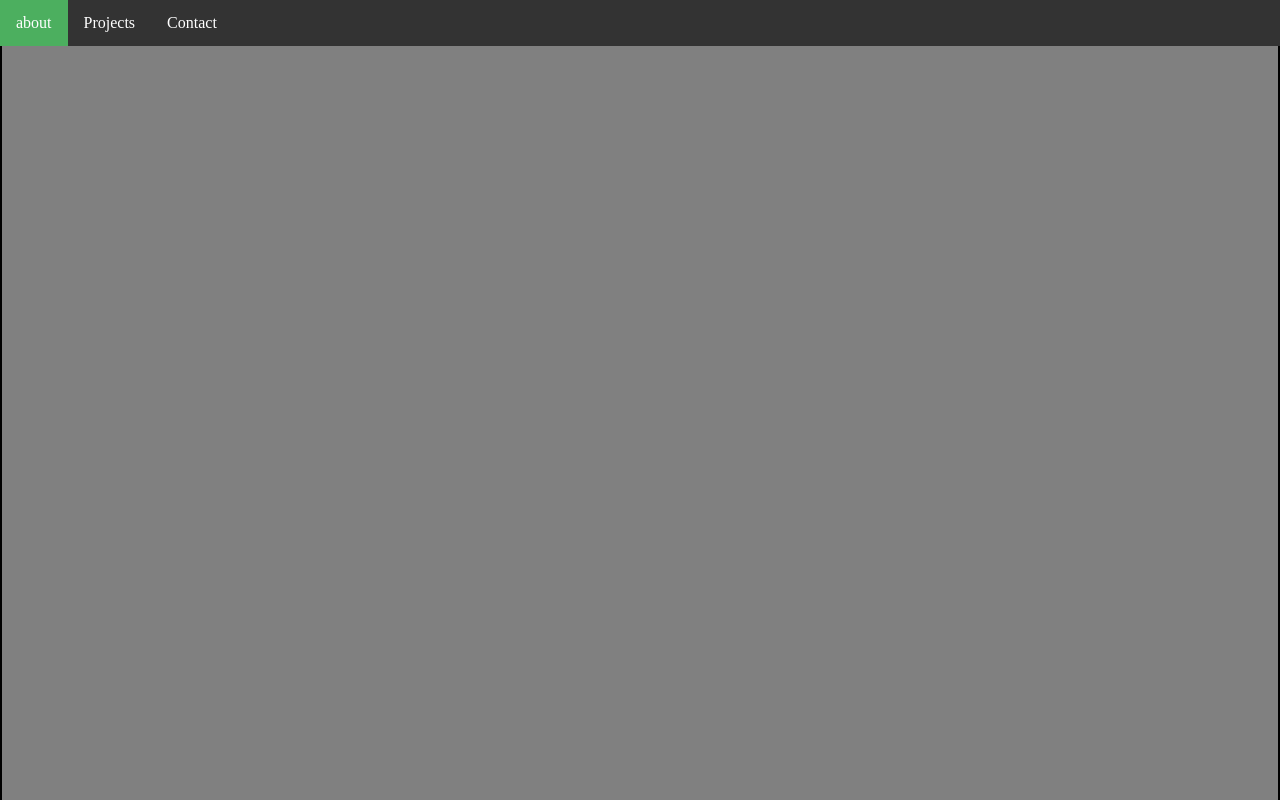
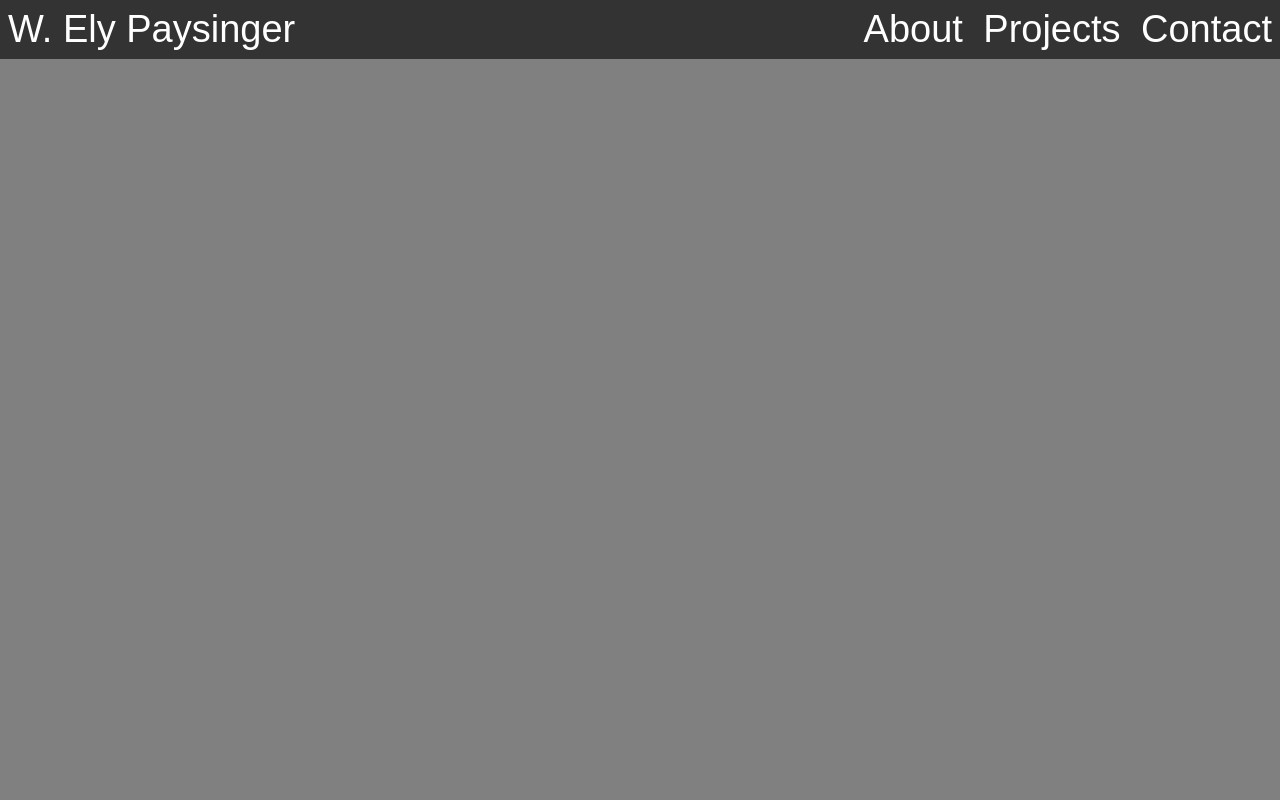
Before and after one commit to W-Ely/portfolio, a plain HTML site: page index.html in a window 1280 px wide. Shown: the top 800 px of the page. Drawn offline with nearby package versions, Linux system fonts and the light colour scheme.

Commit message:
header and nav bar built

```diff
--- a/index.html
+++ b/index.html
@@ -3,19 +3,25 @@
   <head>
     <meta charset="utf-8" name="viewport" content="width=device-width, initial-scale=1" >
     <title></title>
+    <link rel="stylesheet" href="vendor/styles/normalize.css">
     <link rel="stylesheet" href="style.css">
+    <link rel="stylesheet" href="https://cdnjs.cloudflare.com/ajax/libs/font-awesome/4.7.0/css/font-awesome.min.css">
     <script type="text/javascript" src="https://cdnjs.cloudflare.com/ajax/libs/jquery/3.1.1/jquery.min.js">
     </script>
   </head>
   <body>
     <header>
-      <ul>
-        <li><a class="active" href="#About">about</a></li>
-        <li><a href="#projects">Projects</a></li>
-        <li><a href="#contact">Contact</a></li>
-      </ul>
+      <div class="header-name">W. Ely Paysinger</div>
+      <nav class="nav">
+        <div class="drop-nav fa fa-bars fa-3x fa-inverse"></div>
+        <ul>
+          <li><a class="active" href="#about">About</a></li>
+          <li><a href="#projects">Projects</a></li>
+          <li><a href="#contact">Contact</a></li>
+        </ul>
+      </nav>
     </header>
-    <section class="landing">
+    <section id="about" class="landing">
       About Me
     </section>
     <section id="projects" class="projects">
@@ -36,7 +42,7 @@
         </div>
       </div>
     </section>
-    <section class="contact">
+    <section id="contact" class="contact">
       Contact Me
     </section>
     <script type="text/javascript" src="app.js">
--- a/style.css
+++ b/style.css
@@ -1,10 +1,50 @@
-* {
-  margin: 0;
-  padding: 0;
+header {
+  overflow: hidden;
+  background-color: #333;
+  position: fixed;
+  top: 0;
+  width: 100%;
 }
-section, div{
-  border: 2px solid black;
+
+.header-name {
+  padding: 8px;
+  font-size: 38px;
+  color: white;
+  float: left;
 }
+
+.nav {
+  position: fixed;
+  top: 0px;
+  right: 0px;
+}
+.drop-nav {
+  float: right;
+  padding: 5px;
+}
+
+.nav ul {
+  display: none;
+  background-color: #333;
+  margin-top: 55px;
+  list-style: none;
+  padding: 0px;
+}
+
+.nav:hover ul {
+  display: block;
+}
+
+.nav li {
+  height: 60px;
+  font-size: 38px;
+}
+
+li a {
+  text-decoration: none;
+  color: white;
+}
+
 .landing {
     height: 100vh;
     background: gray;
@@ -15,36 +55,27 @@ section, div{
     background: blue;
   }
 
-@media screen and (min-width: 480px){
-  ul {
-    list-style-type: none;
-    margin: 0;
-    padding: 0;
-    overflow: hidden;
-    background-color: #333;
-    position: fixed;
-    top: 0;
-    width: 100%;
+
+@media screen and (min-width: 777px){
+  .drop-nav {
+    display: none !important;
+  }
+  .nav ul {
+    display: inline-block;
+    float: right;
+    margin-top: 8px;
   }
 
   li {
-    float: left;
+    display: inline;
   }
 
   li a {
-    display: block;
-    color: white;
-    text-align: center;
-    padding: 14px 16px;
-    text-decoration: none;
+      padding: 8px;
   }
 
-li a:hover:not(.active) {
+  li a:hover {
       background-color: #111;
-}
-
-.active {
-    background-color: #4CAF5f;
   }
 }
 
```
Lines whose indentation alone changed are shown as unchanged.
